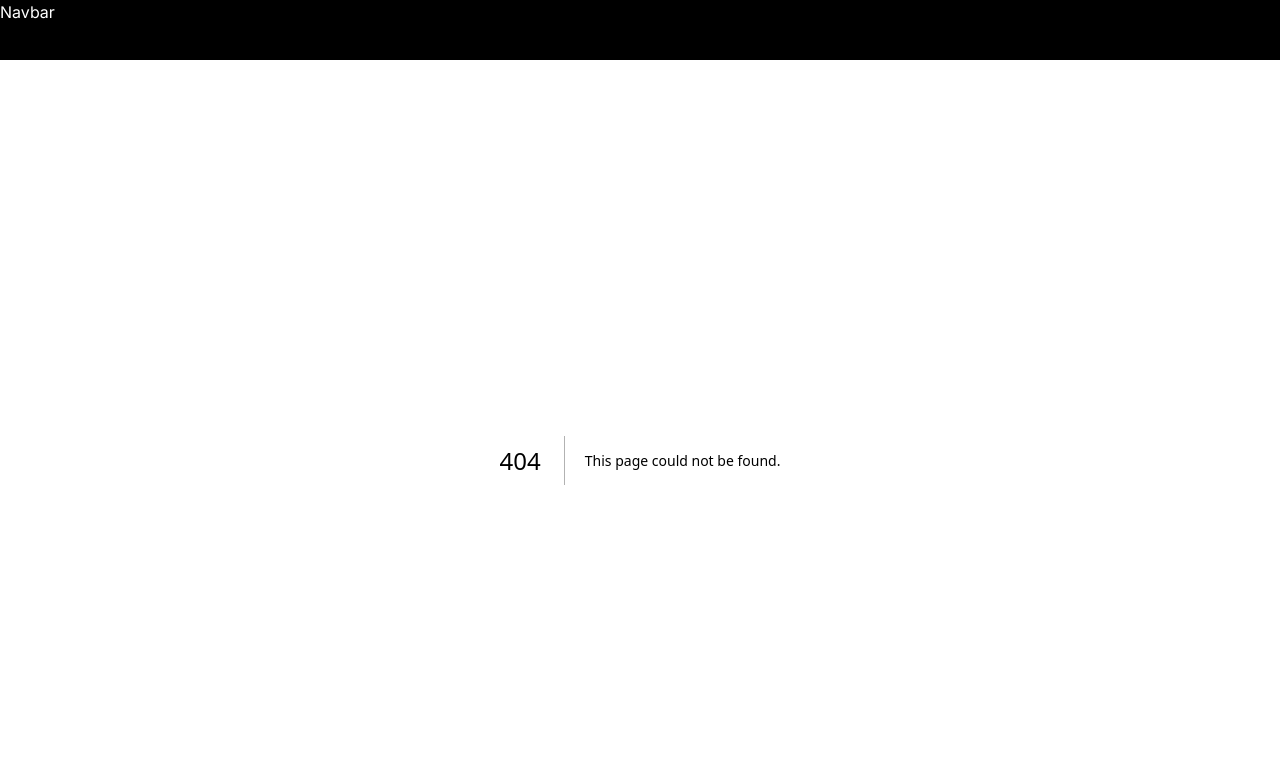
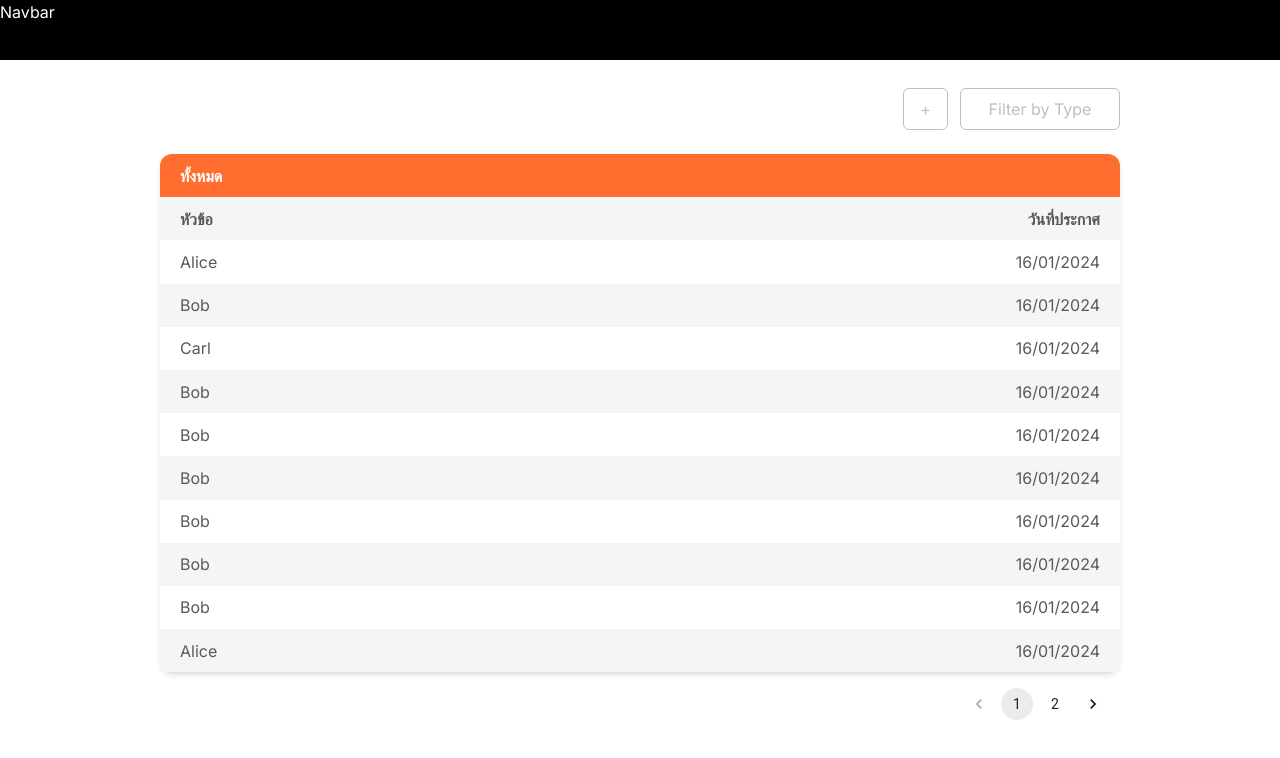
Before and after one commit to CEPP-CEPM/CEProjectManagement, a Next.js app: page /proctor in a window 1280 px wide. Before the commit this address had no page. Shown: the top 758 px of the page. Built offline with nearby package versions, Linux system fonts and the light colour scheme.

Commit message:
add Modal

```diff
--- /dev/null
+++ b/src/app/proctor/CreatePost.jsx
@@ -0,0 +1,39 @@
+'use client'
+import { useState } from 'react';
+import Backdrop from '@mui/material/Backdrop';
+import Modal from '@mui/material/Modal';
+import Fade from '@mui/material/Fade';
+
+const CreatePost = () => {
+
+    const [open, setOpen] = useState(false);
+    const handleOpen = () => setOpen(true);
+    const handleClose = () => setOpen(false);
+
+    return (
+        <div>
+            <button className="border-[#BDBEC2] border-[1px] py-2 text-[#BDBEC2] rounded-md w-[45px] hover:bg-[#BDBEC2] hover:text-white mr-3"
+                    onClick={handleOpen}>+</button>
+            <Modal
+                aria-labelledby="transition-modal-title"
+                aria-describedby="transition-modal-description"
+                open={open}
+                onClose={handleClose}
+                closeAfterTransition
+                slotProps={{
+                    backdrop: {
+                        timeout: 200,
+                    },
+                }}>
+                <Fade in={open}>
+                    <div className='bg-white left-[25%] top-[5%] absolute w-[50%] h-[90%]'>
+
+                        Hello
+                    </div>
+                </Fade>
+            </Modal>
+        </div>
+    )
+}
+
+export default CreatePost
--- /dev/null
+++ b/src/app/proctor/page.jsx
@@ -0,0 +1,35 @@
+'use client'
+import { useState } from "react"
+import AnnounceCard from "../student/AnnounceCard"
+import FilterType from "../student/FilterType"
+import Paginate from "../student/Paginate"
+import CreatePost from "./CreatePost"
+
+const Student = () => {
+
+    const [type, setType] = useState(null)
+
+    //paginate
+    const [datacount, setDatacount] = useState(2)
+    const [page, setPage] = useState(1);
+
+    return (
+        <div className="px-40 py-6">
+            <div className="flex justify-end mb-6 mt-1">
+                <CreatePost />
+                <FilterType setType={setType}/>
+            </div>
+            <div className=" shadow-md rounded-xl">
+                <div className=" bg-[#FF6E2F] rounded-t-xl py-[0.6rem] px-5 font-bold text-white">{type ? type : 'ทั้งหมด'}</div>
+                <div className="flex justify-between bg-[#F5F5F5] py-[0.6rem] px-5 font-bold text-[#595959]">
+                    <div>หัวข้อ</div>
+                    <div>วันที่ประกาศ</div>
+                </div>
+                <AnnounceCard setDatacount={setDatacount} page={page}/>
+            </div>
+            <Paginate datacount={Math.ceil(datacount/10)} page={page} setPage={setPage}/>
+        </div>
+    )
+}
+
+export default Student
```
